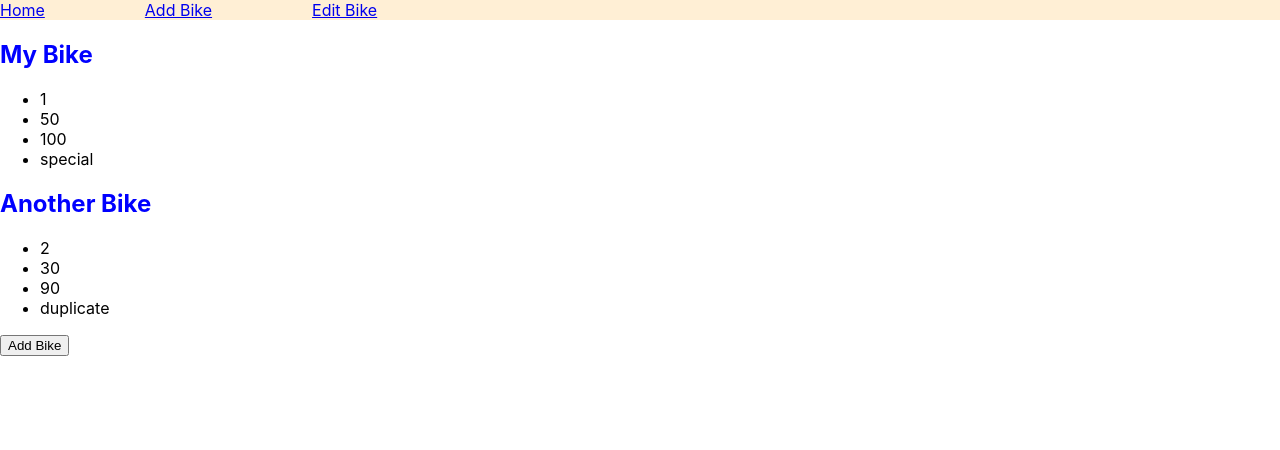
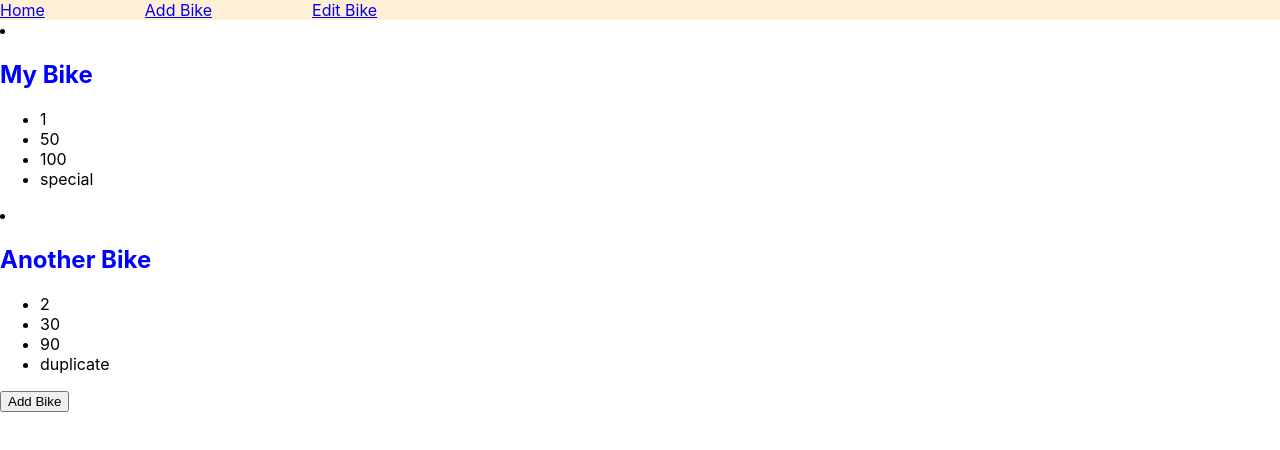
Before and after one commit to takhat/flasky-front-end-bikes, a React (Create React App) app: page / in a window 1280 px wide. Shown: the top 450 px of the page. Built offline with nearby package versions, Linux system fonts and the light colour scheme.

Commit message:
moved bikesList to App.js and called bikesList as props in BikeList.js

```diff
--- a/src/App.js
+++ b/src/App.js
@@ -2,10 +2,27 @@ import "./App.css";
 import BikeList from "./components/BikeList";
 import Navbar from "./components/Navbar";
 function App() {
+  const bikesList = [
+    {
+      id: 1,
+      name: "My Bike",
+      size: 50,
+      price: 100,
+      type: "special",
+    },
+    {
+      id: 2,
+      name: "Another Bike",
+      size: 30,
+      price: 90,
+      type: "duplicate",
+    },
+  ];
+
   return (
     <div>
       <Navbar />
-      <BikeList />
+      <BikeList bikesList={bikesList} />
       <button>Add Bike</button>
     </div>
   );
--- a/src/components/BikeList.js
+++ b/src/components/BikeList.js
@@ -1,24 +1,8 @@
 import Bike from "./Bike";
 
-const BikeList = () => {
-  const bikesList = [
-    {
-      id: 1,
-      name: "My Bike",
-      size: 50,
-      price: 100,
-      type: "special",
-    },
-    {
-      id: 2,
-      name: "Another Bike",
-      size: 30,
-      price: 90,
-      type: "duplicate",
-    },
-  ];
-
+const BikeList = ({ bikesList }) => {
   return bikesList.map((bike) => (
+    <li key={bike.id}>
       <Bike
         id={bike.id}
         name={bike.name}
@@ -26,6 +10,7 @@ const BikeList = () => {
         price={bike.price}
         type={bike.type}
       />
+    </li>
   ));
 };
 
--- a/src/components/Navbar.js
+++ b/src/components/Navbar.js
@@ -6,7 +6,9 @@ const Navbar = () => {
   return (
     <nav>
       {links.map((link) => (
-        <a href="https://adadevelopersacademy.org">{link}</a>
+        <a key={link} href="https://adadevelopersacademy.org">
+          {link}
+        </a>
       ))}
     </nav>
   );
```
Also changed, not shown: src/components/Bike.js (+0 -7 lines). Lines whose indentation alone changed are shown as unchanged.
